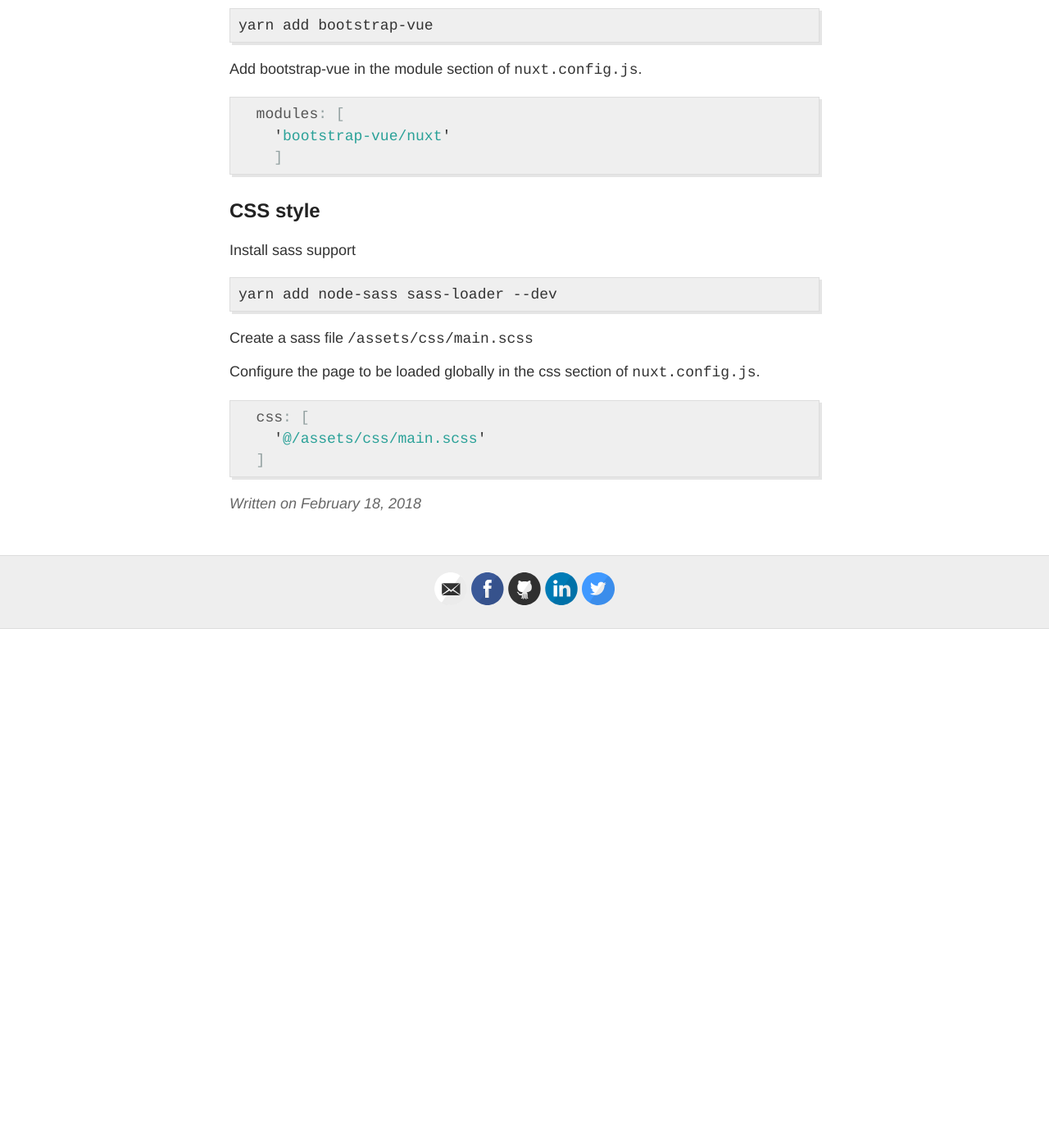
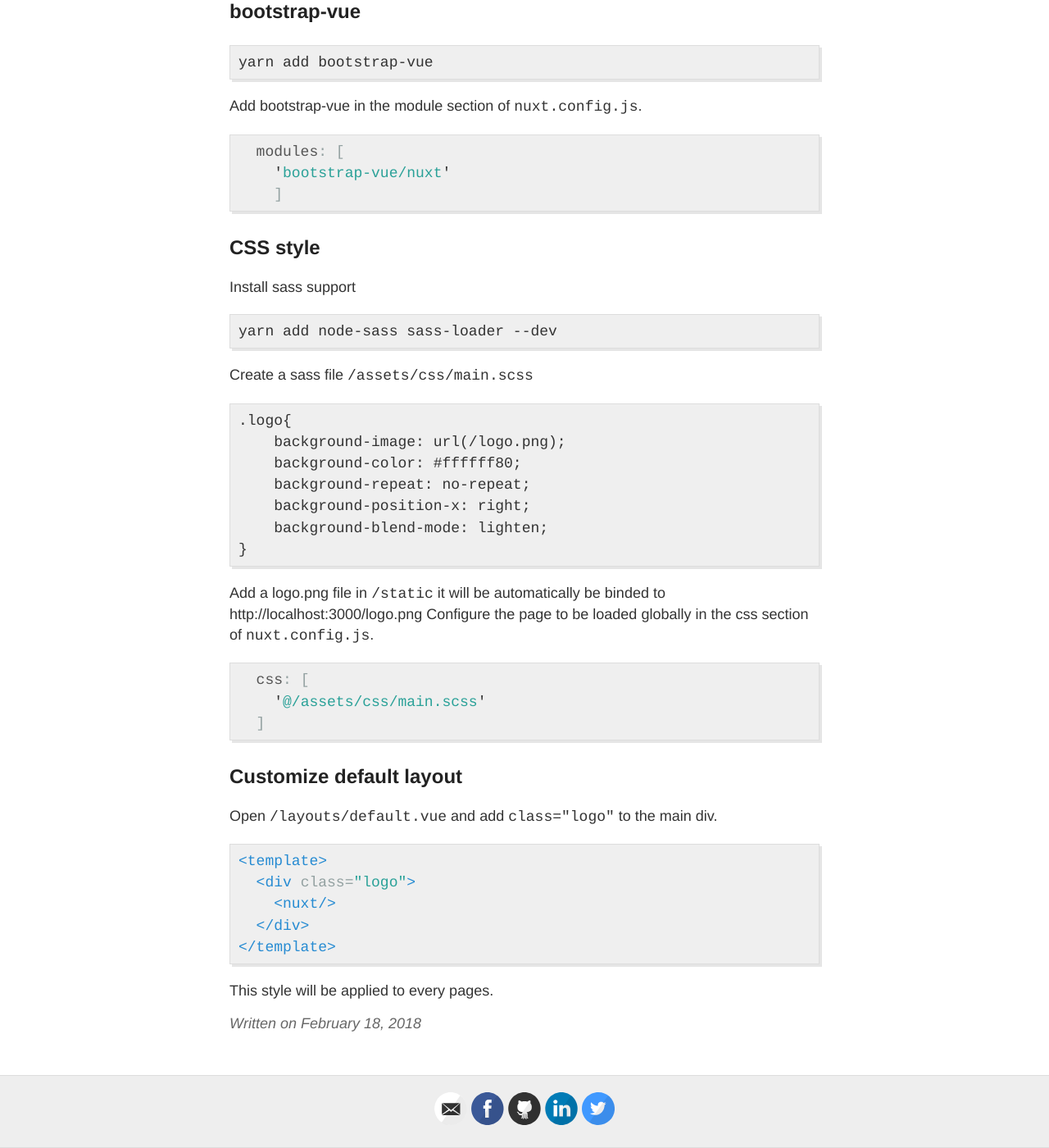
Before and after one commit to marc-bouvier/marc-bouvier.github.io, a Jekyll site: the page built from _posts/2018-02-18-building-application-with-nuxt.md, in a window 1280 px wide and 1400 px high, scrolled down 861 px. Shown: the whole window at 82% size. Built offline with Jekyll 4.4.1, drawn with Linux system fonts in a browser that asks for light colours; comment, search, counter and statistics services are not loaded; before the commit the page ends 1628 px from its top, so only the background shows below that; some of the changed text lies outside the part shown.

Commit message:
Update 2018-02-18-building-application-with-nuxt.md

````diff
--- a/_posts/2018-02-18-building-application-with-nuxt.md
+++ b/_posts/2018-02-18-building-application-with-nuxt.md
@@ -56,7 +58,17 @@
 ```
 
 Create a sass file `/assets/css/main.scss`
+```
+.logo{
+    background-image: url(/logo.png);
+    background-color: #ffffff80;
+    background-repeat: no-repeat;
+    background-position-x: right;
+    background-blend-mode: lighten;
+}
+```
 
+Add a logo.png file in `/static` it will be automatically be binded to http://localhost:3000/logo.png
 Configure the page to be loaded globally in the css section of `nuxt.config.js`.
 
 ```javascript
@@ -64,3 +76,16 @@
     '@/assets/css/main.scss'
   ]
 ```
+
+## Customize default layout
+
+Open `/layouts/default.vue` and add `class="logo"` to the main div.
+```html
+<template>
+  <div class="logo">
+    <nuxt/>
+  </div>
+</template>
+```
+
+This style will be applied to every pages.
````
Also changed, not shown: other parts of _posts/2018-02-18-building-application-with-nuxt.md (+2 -0 lines).
